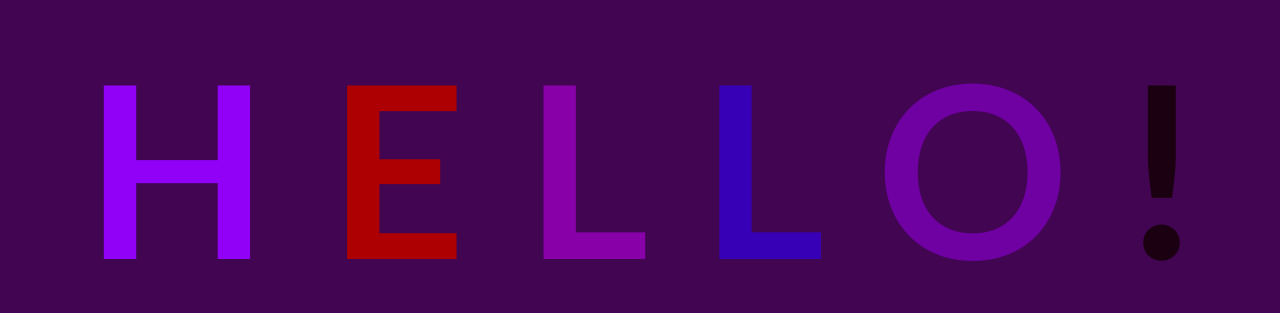
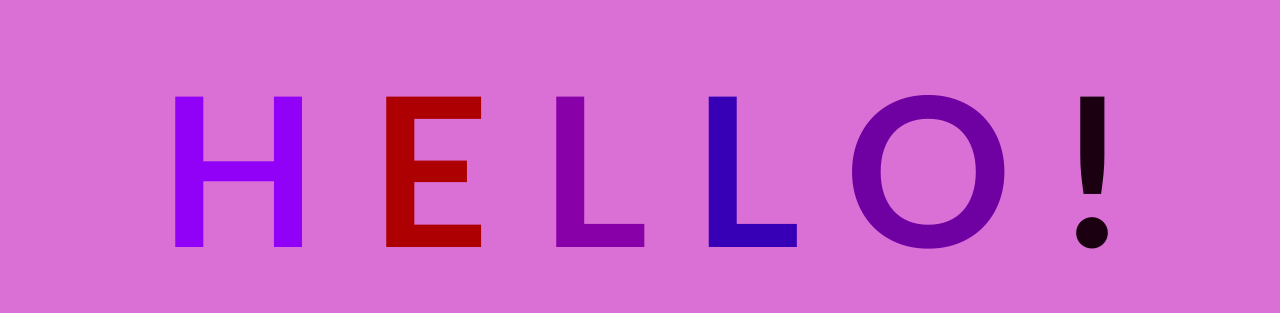
Before and after one commit to LeoTorres96/AnimatedTextGitDemo, a plain HTML site: page index.html in a window 1280 px wide. Shown: the part 242-555 px from the top of the page. Drawn offline with Linux system fonts and the light colour scheme.

Commit message:
someone else did this

```diff
--- a/app.css
+++ b/app.css
@@ -3,11 +3,11 @@ body {
     justify-content: center;
     align-items: center;
     height: 100vh;
-    background-color: rgb(66, 5, 82);
+    background-color: orchid;
 }
 
 h1 {
-    font-size: 15rem;
+    font-size: 13rem;
     font-family: 'Trebuchet MS', 'Lucida Sans Unicode', 'Lucida Grande', 'Lucida Sans', Arial, sans-serif;
 }
 
```
